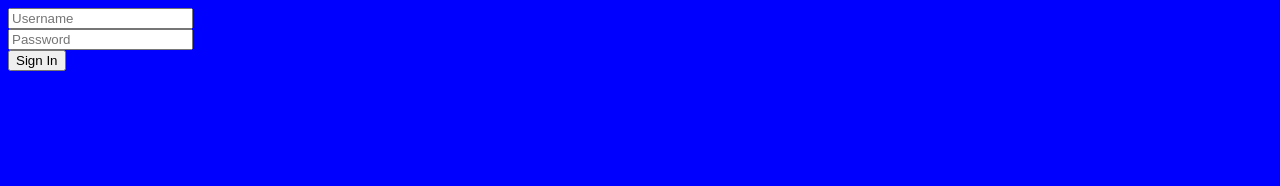
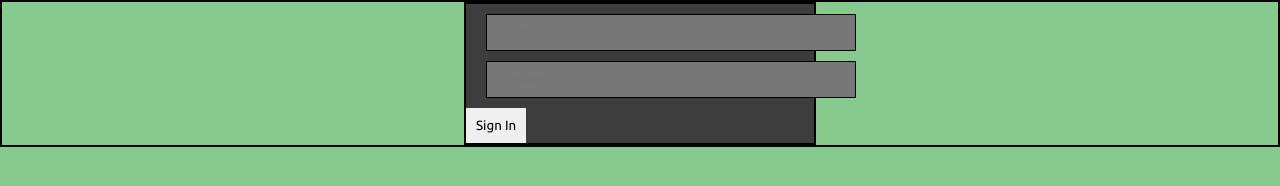
Before and after one commit to kiker7/foRtReSS, a plain HTML site: page resources/loginpage.html in a window 1280 px wide. Drawn offline with Linux system fonts and the light colour scheme.

```diff
--- a/resources/css/signin.css
+++ b/resources/css/signin.css
@@ -1,3 +1,37 @@
+@font-face {
+	font-family: Ubuntu;
+	src: url("../font/Ubuntu.ttf");
+}
+
+* {
+	margin: 0px;
+	padding: 0px;
+	border: 1px solid black;
+	font-family: Ubuntu;
+}
+
 body {
-	background-color: blue;
+	background-color: #86cb8d;
 }
+
+#logbox {
+	margin-left: auto;
+	margin-right: auto;
+	width: 350px;
+	background-color: #3d3d3d;
+}
+
+#username_fld, #password_fld {
+	margin-left: 20px;
+	margin-right: 20px;
+	margin-top: 10px;
+	width: 100%;
+	padding: 10px;
+	background-color: #777777;
+}
+
+#signin_btn {
+	margin-top: 10px;
+	padding: 10px;
+	border: none;
+}
--- a/resources/loginpage.html
+++ b/resources/loginpage.html
@@ -6,10 +6,14 @@
 <title>Sign In</title>
 </head>
 <body>
-	<form>
-		<input type="text" placeholder="Username" /><br />
-		<input type="password" placeholder="Password" /><br />
-		<input type="submit" value="Sign In" />
-	</form>
+	<div id="logbox">
+		<form>
+			<input id="username_fld" name="username" placeholder="Username"
+				type="text" /><br />
+			<input id="password_fld" name="password" placeholder="Password"
+				type="password" /><br />
+			<input id="signin_btn" type="submit" value="Sign In" />
+		</form>
+	</div>
 </body>
 </html>
```
Also changed, not shown: resources/font/Ubuntu.ttf (added), 3 other files.
